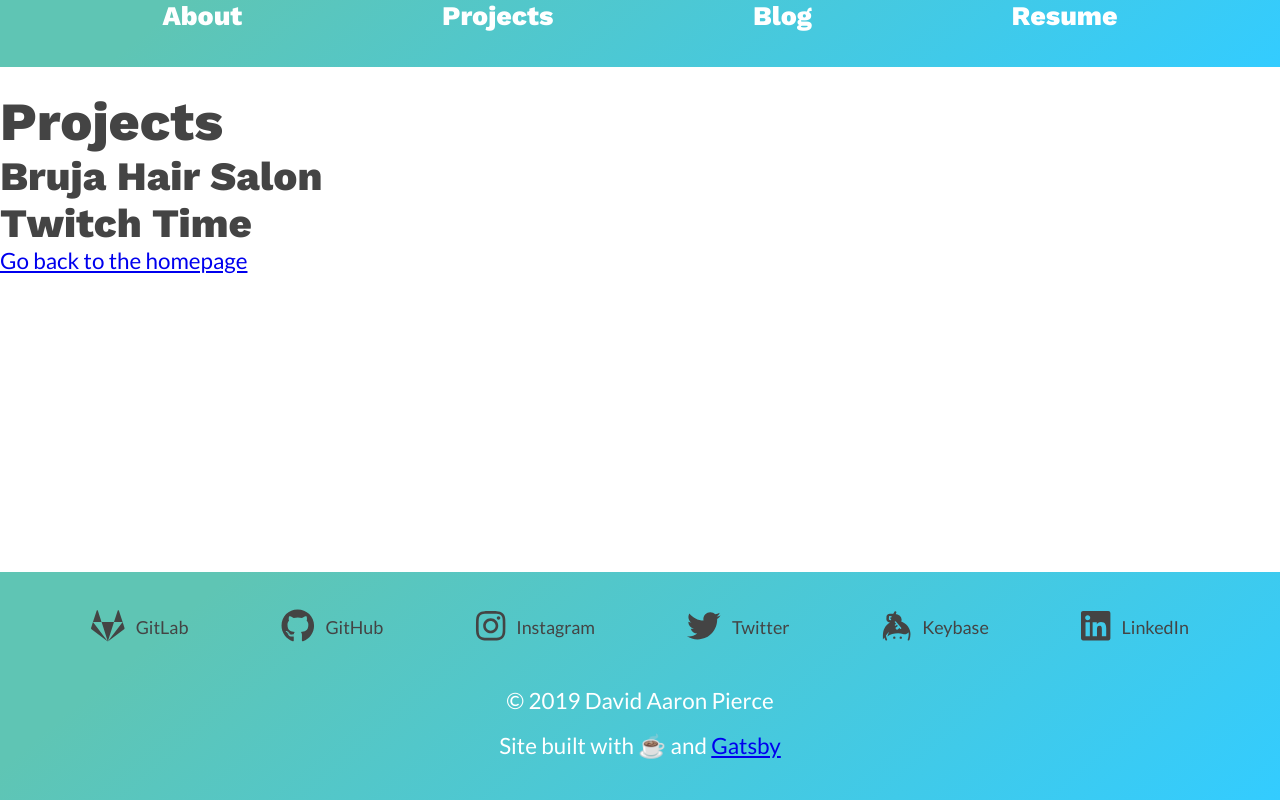
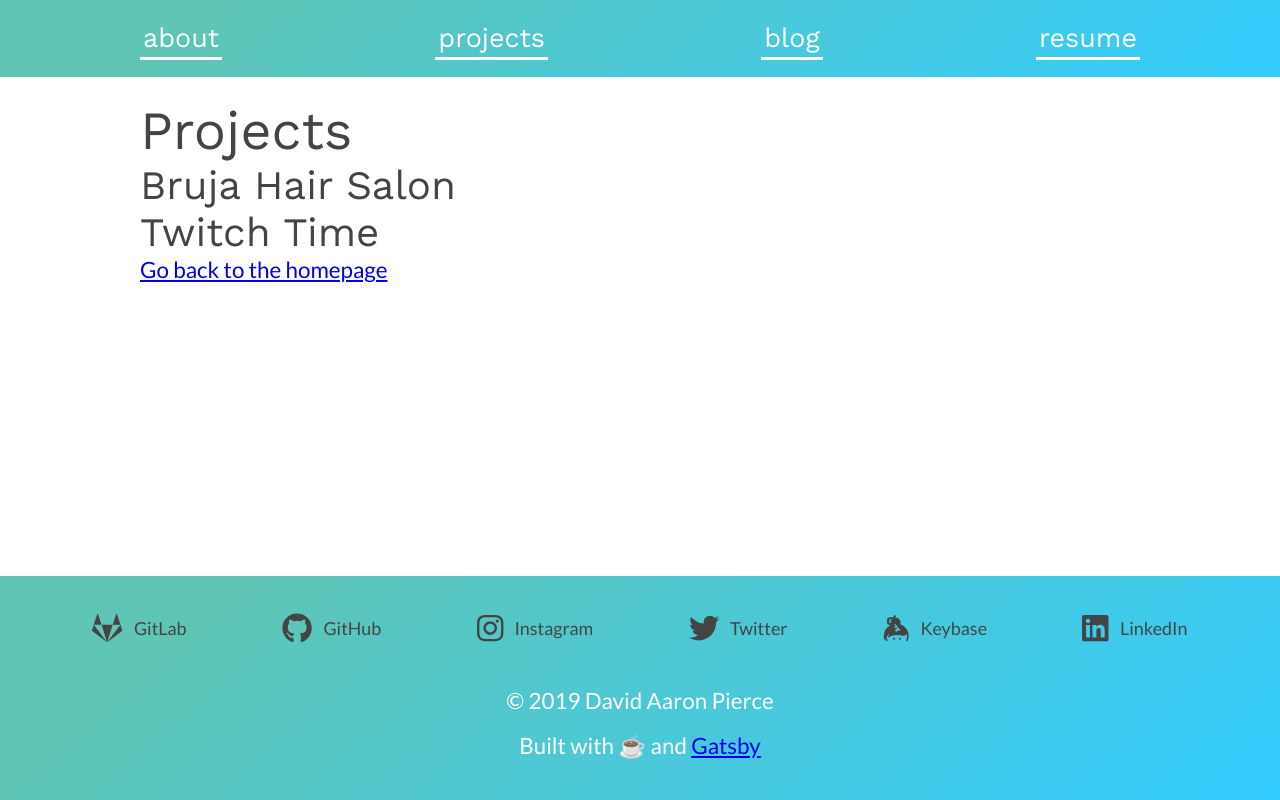
Before and after one commit to dapierce/davidpie-archive, a Gatsby site: page /projects in a window 1280 px wide. Built offline with nearby package versions, Linux system fonts and the light colour scheme; Gatsby itself is replaced by a stand-in of ours.

Commit message:
Nav layout and type improvements.

```diff
--- a/src/components/footer.js
+++ b/src/components/footer.js
@@ -1,4 +1,3 @@
-import { Link } from "gatsby"
 import React from "react"
 
 import Links from "./links"
@@ -9,7 +8,7 @@
     <p>
       © {new Date().getFullYear()} David Aaron Pierce
       <br />
-      Site built with{" "}
+      Built with{" "}
       <div className="emoji">
         <span role="img" aria-label="coffee">
           ☕
--- a/src/components/styles/layout.css
+++ b/src/components/styles/layout.css
@@ -1,5 +1,5 @@
 /* TODO: find better fonts with bold built in and try Work Sans */
-@import url("https://fonts.googleapis.com/css?family=Inconsolata|Lato:400,400i,900,900i|Work+Sans:400,800&display=fallback");
+@import url("https://fonts.googleapis.com/css?family=Inconsolata|Lato:400,400i,900,900i|Work+Sans:400,500,800&display=fallback");
 
 :root {
   --text-color: #444444;
@@ -42,7 +42,7 @@
 h6,
 nav {
   font-family: "Work Sans", sans-serif;
-  font-weight: 800;
+  font-weight: 400;
 }
 
 h1 {
@@ -161,7 +161,7 @@
   display: flex;
   justify-content: space-around;
   list-style: none;
-  font-size: 1.5rem;
+  font-size: 1.35rem;
   width: 100%;
 }
 
@@ -190,7 +190,8 @@
   transition: 300ms all cubic-bezier(0.4, 0, 0.2, 1);
 }
 .links a:hover svg {
-  transform: scale(1.4);
+  animation: perspective-scale 300ms cubic-bezier(0.4, 0, 0.2, 1) 1;
+  transform: scale(1.05);
 }
 
 .links .link-label {
--- a/src/components/styles/nav.module.css
+++ b/src/components/styles/nav.module.css
@@ -1,47 +1,44 @@
 nav {
-  position: relative;
-  top: -1rem;
   background: var(--gradient);
-  height: 4rem;
-  width: 100%;
+  padding: 1rem;
 }
 
 .title {
   text-align: center;
   text-shadow: 7px 4px 0 rgba(253, 156, 92, 0.6);
-  margin-bottom: 1rem;
 }
 
 .title a,
 .navbar a {
-  padding-top: 1rem;
   color: white;
   text-decoration: none;
-  border-bottom: 6px solid transparent;
+  border-bottom: 3px solid white;
   transition: all 0.3s ease-in-out;
 }
 
 .title a:hover,
 .navbar a:hover {
-  border-bottom: 6px solid white;
+  background: white;
+  color: var(--text-color);
 }
 
 .navbar {
   display: flex;
   max-width: var(--content-width);
+  text-transform: lowercase;
   /* display: none;
   opacity: 0; */
   justify-content: space-between;
   margin: 0 auto;
 }
-
 .navbar li {
   list-style: none;
-  padding: 1rem;
+  padding: 0;
 }
 
 .navbar a {
   font-size: 1.2em;
+  padding: 3px;
 }
 
 @media only screen and (max-width: 500px) {
--- a/src/pages/projects.js
+++ b/src/pages/projects.js
@@ -9,10 +9,12 @@
   <Layout>
     <SEO title="David Aaron Pierce / projects" />
     <Nav />
-    <h1>Projects</h1>
-    <h2>Bruja Hair Salon</h2>
-    <h2>Twitch Time</h2>
-    <Link to="/">Go back to the homepage</Link>
+    <div className="frame">
+      <h1>Projects</h1>
+      <h2>Bruja Hair Salon</h2>
+      <h2>Twitch Time</h2>
+      <Link to="/">Go back to the homepage</Link>
+    </div>
   </Layout>
 )
 
```
